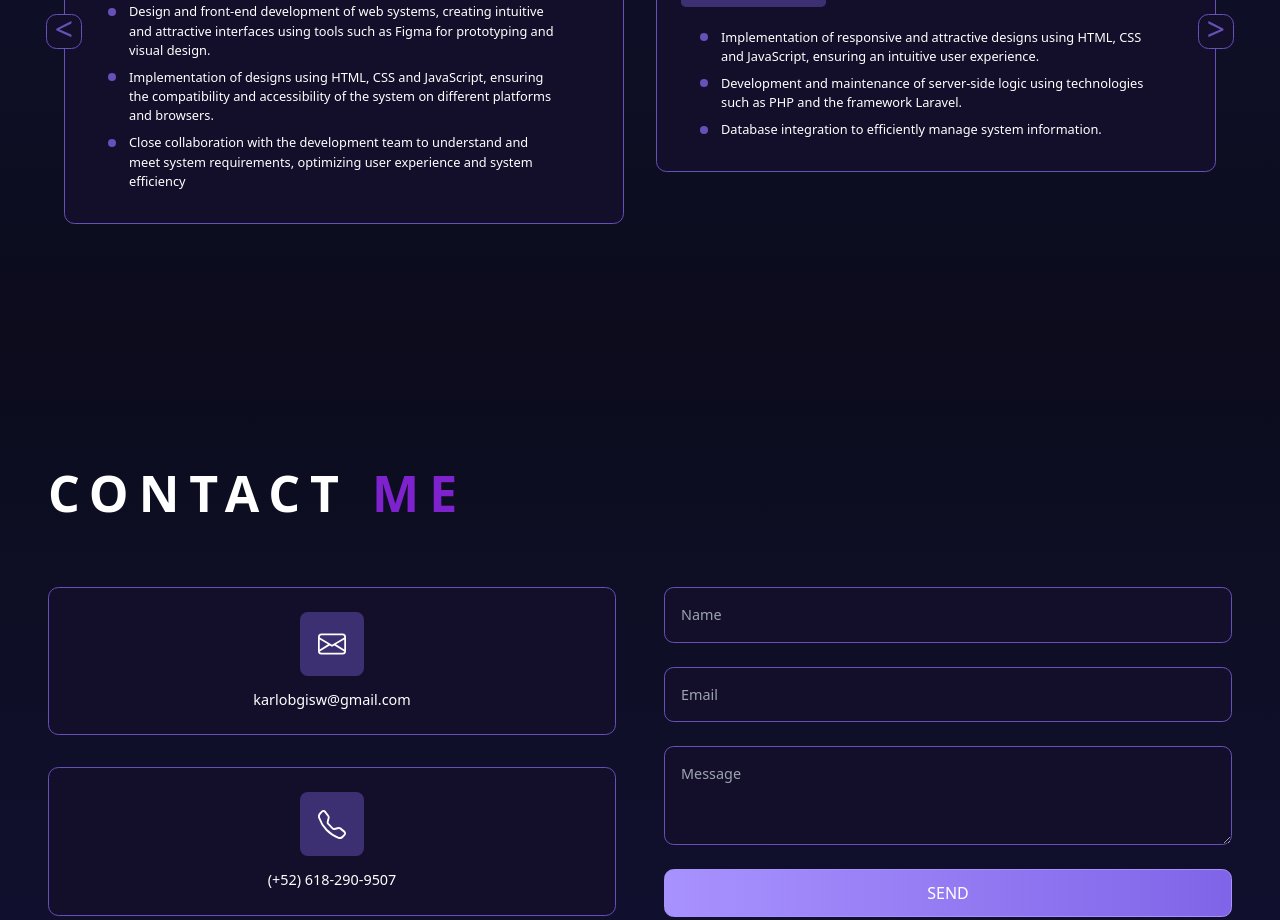
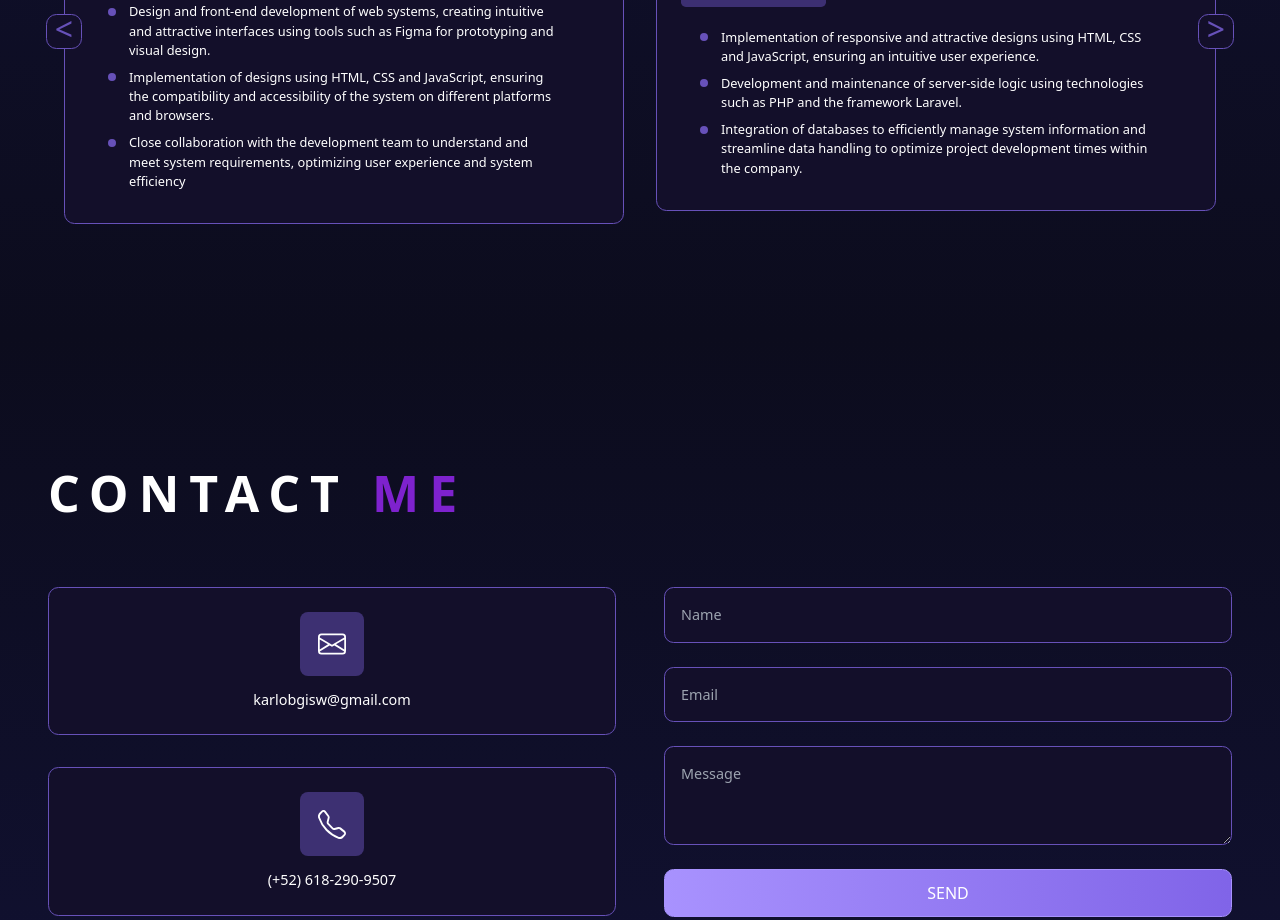
Before and after one commit to karlobgisw/portafolio, a React (Vite) app: page / in a window 1280 px wide. Shown: the part 2600-3520 px from the top of the page. Built offline with nearby package versions, Linux system fonts and the light colour scheme.

Commit message:
deploywork

```diff
--- a/src/components/workexp.jsx
+++ b/src/components/workexp.jsx
@@ -47,7 +47,7 @@ export function WorkExp(){
             responsabilities: [
                 "Implementation of responsive and attractive designs using HTML, CSS and JavaScript, ensuring an intuitive user experience.",
                 "Development and maintenance of server-side logic using technologies such as PHP and the framework Laravel.",
-                "Database integration to efficiently manage system information.",
+                "Integration of databases to efficiently manage system information and streamline data handling to optimize project development times within the company.",
             ]
         }
     ]
```
